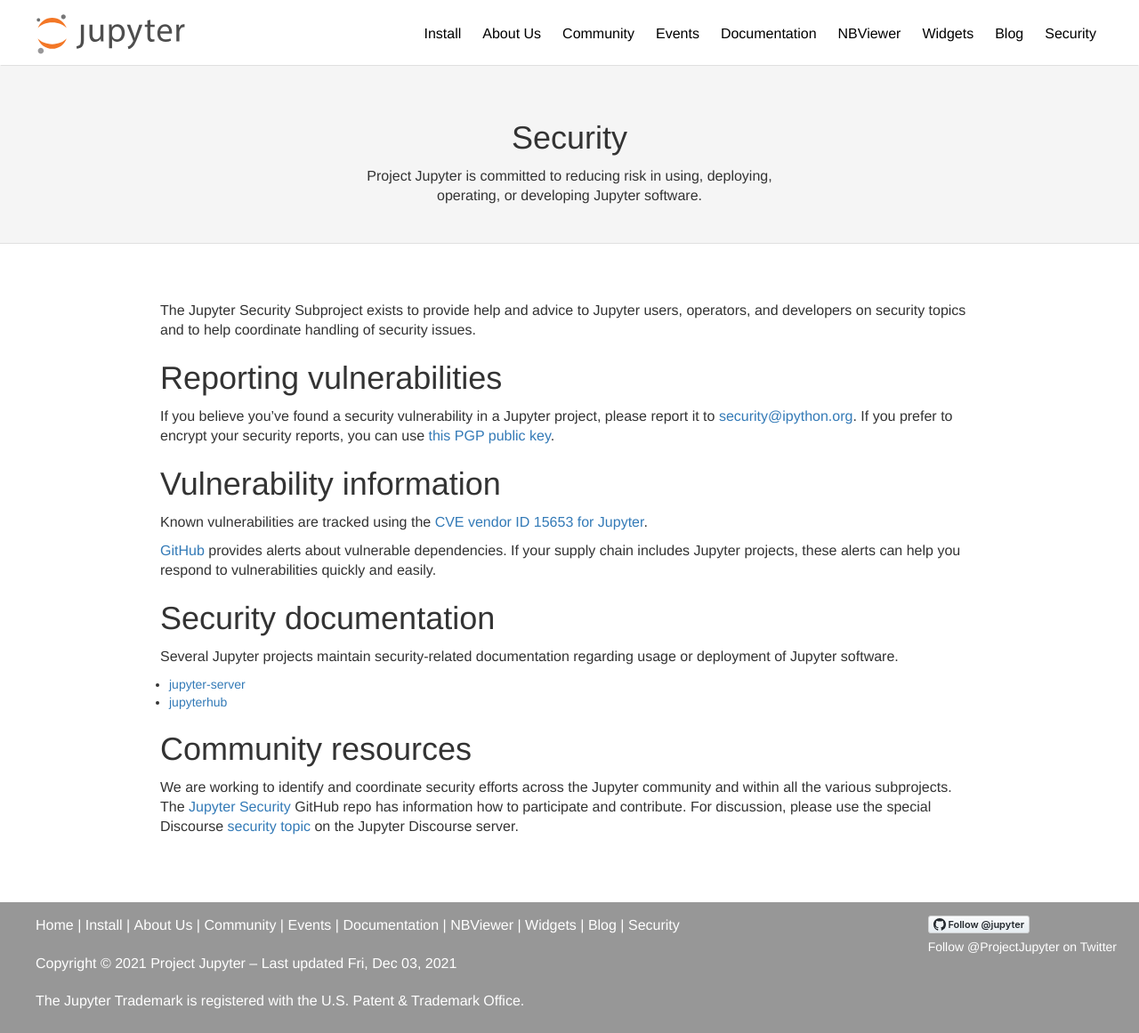
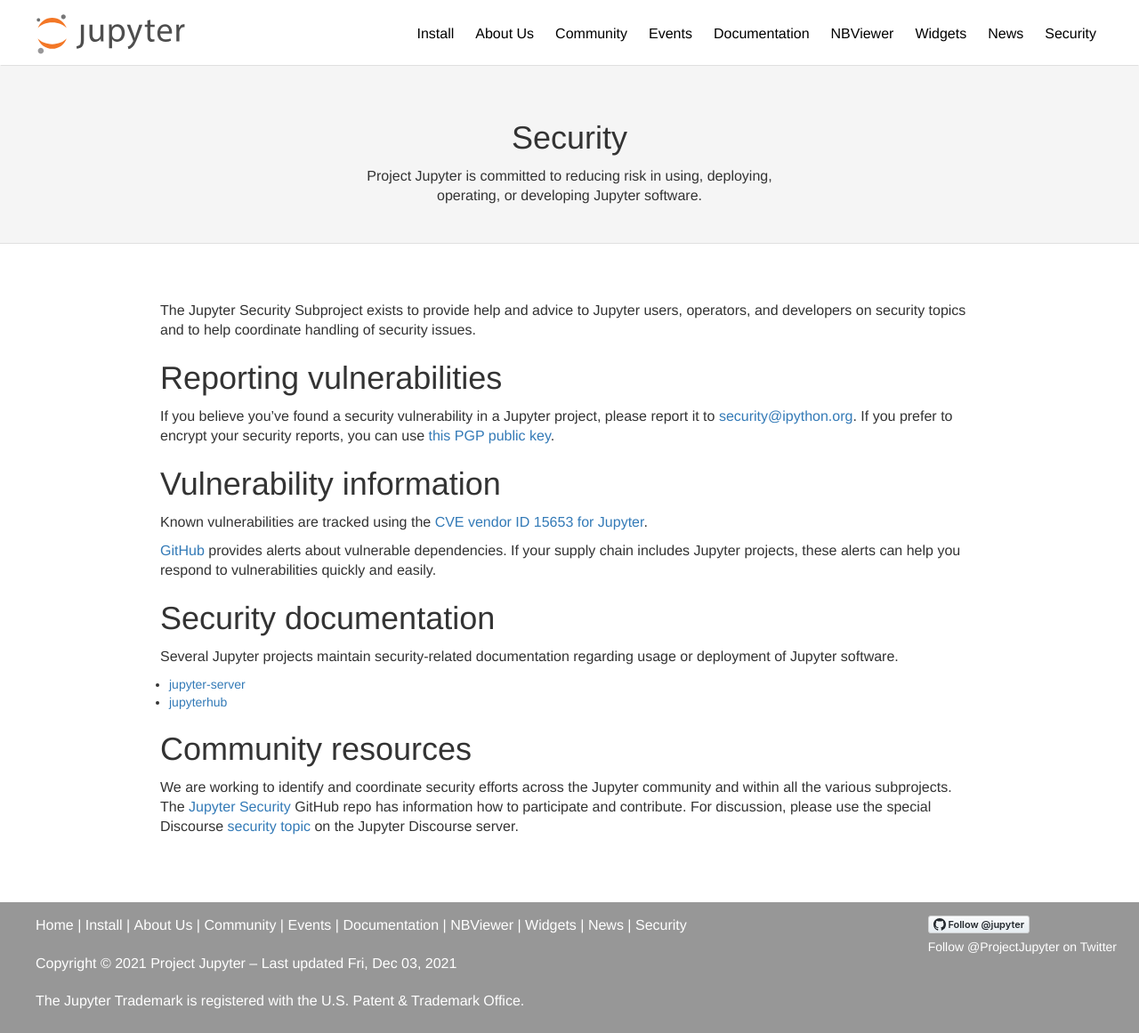
Before and after one commit to jupyter/jupyter.github.io, a Jekyll site: the page built from security.md, in a window 1280 px wide and 1161 px high. Shown: the whole window at 89% size. Built offline with Jekyll 4.4.1, drawn with Linux system fonts in a browser that asks for light colours.

Commit message:
Rename Blog nav item as News

```diff
--- a/_data/nav.yml
+++ b/_data/nav.yml
@@ -11,7 +11,7 @@
       url: https://nbviewer.jupyter.org
       newpage: true
     - Widgets
-    - title: Blog
+    - title: News
       url: https://blog.jupyter.org
       newpage: true
     - title: Security
```
